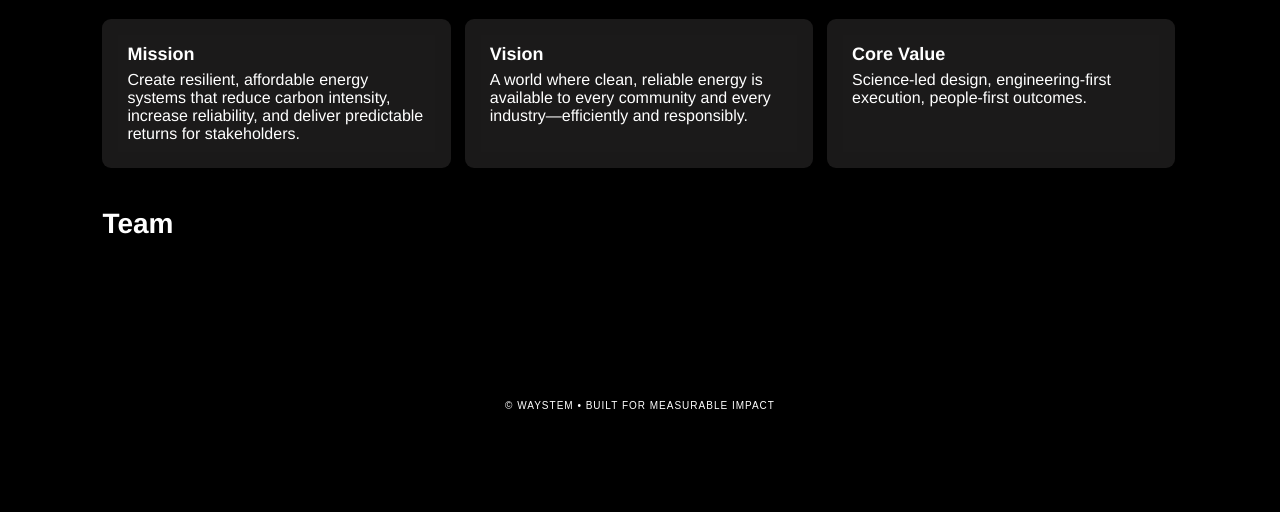
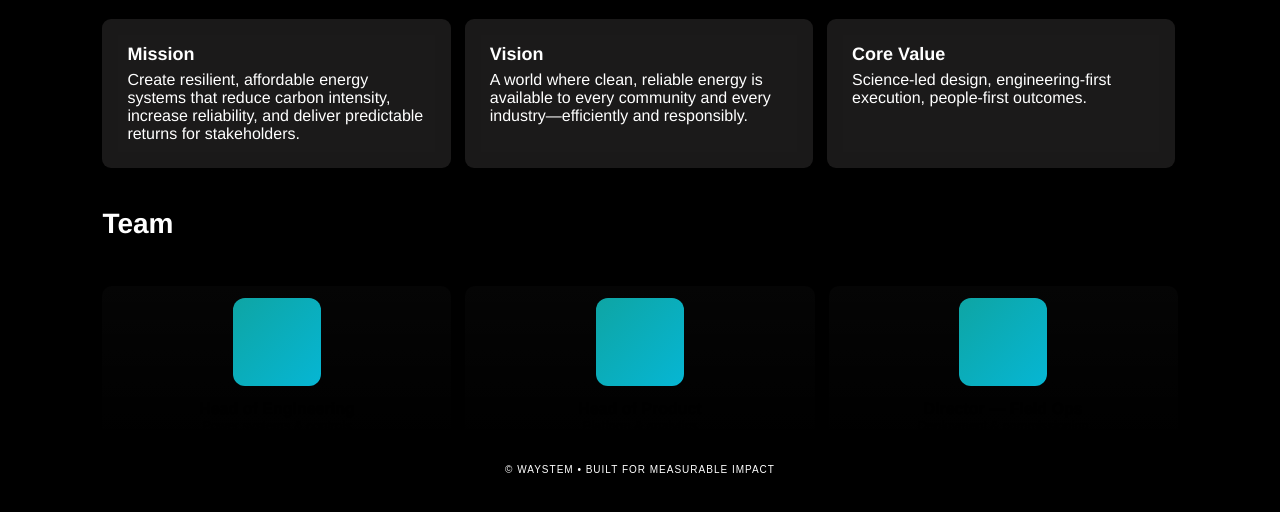
Before and after one commit to xIndustry/cpd, a plain HTML site: page index.html in a window 1280 px wide. Shown: the part 298-810 px from the top of the page. Drawn offline with Linux system fonts and the light colour scheme.

Commit message:
Update style.css

```diff
--- a/style.css
+++ b/style.css
@@ -609,6 +609,31 @@ p.lead {
   margin-top: 6px;
 }
 
+
+/* TEAM STRUCTURE */
+    .team {
+      display: grid;
+      grid-template-columns: repeat(3, 1fr);
+      gap: 14px;
+      margin-top: 22px;
+    }
+
+    .person {
+      padding: 12px;
+      border-radius: 10px;
+      background: linear-gradient(180deg, rgba(255,255,255,0.02), transparent);
+      text-align: center;
+    }
+
+    .avatar {
+      width: 88px;
+      height: 88px;
+      border-radius: 12px;
+      background: linear-gradient(135deg, #0ea5a4, #06b6d4);
+      display: inline-block;
+      margin-bottom: 10px;
+    }
+
 /* Desktop: 3 in a row */
 @media (min-width: 600px) {
   .value {
```
